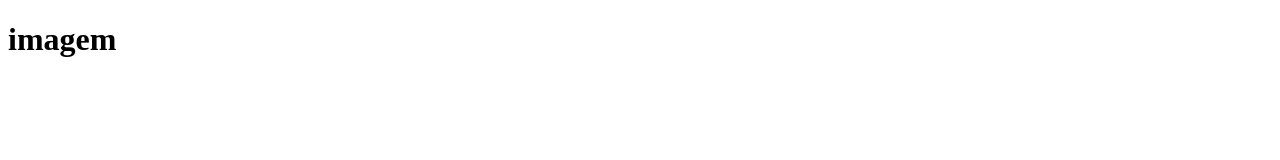
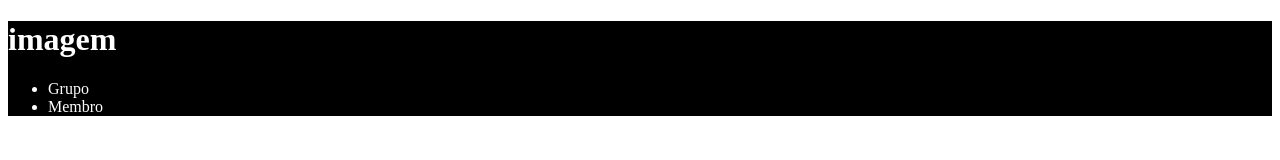
Before and after one commit to edusilvalima10/grupo-amigos-criativa, a plain HTML site: page index.html in a window 1280 px wide. Drawn offline with Linux system fonts and the light colour scheme.

Commit message:
2 avanço

```diff
--- a/index.html
+++ b/index.html
@@ -5,8 +5,16 @@
     <meta http-equiv="X-UA-Compatible" content="IE=edge">
     <meta name="viewport" content="width=device-width, initial-scale=1.0">
     <title>Document</title>
+    <link rel="stylesheet" href="style.css">
 </head>
 <body>
-    <h1>imagem</h1>
+    <header>
+        <h1>imagem</h1>
+        <ul>
+            <li>Grupo</li>
+            <li>Membro</li>
+        </ul>
+    </header>
+
 </body>
 </html>
--- a/style.css
+++ b/style.css
@@ -0,0 +1,4 @@
+header{
+background-color: rgb(0, 0, 0);
+color: rgb(255, 255, 255);
+}
```
